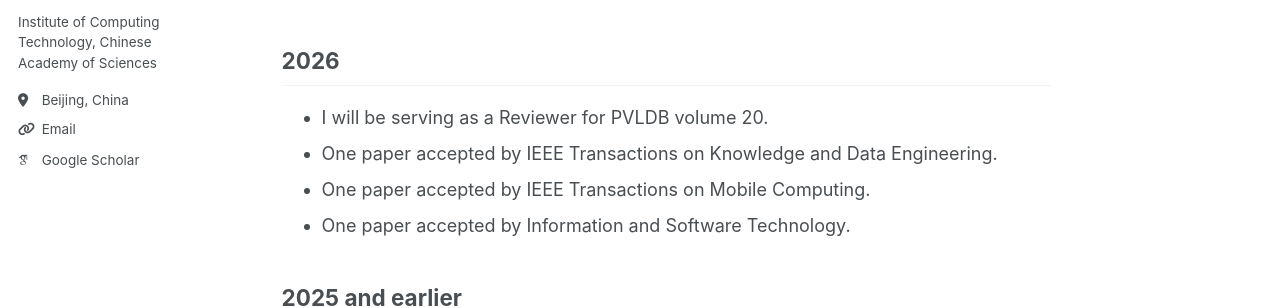
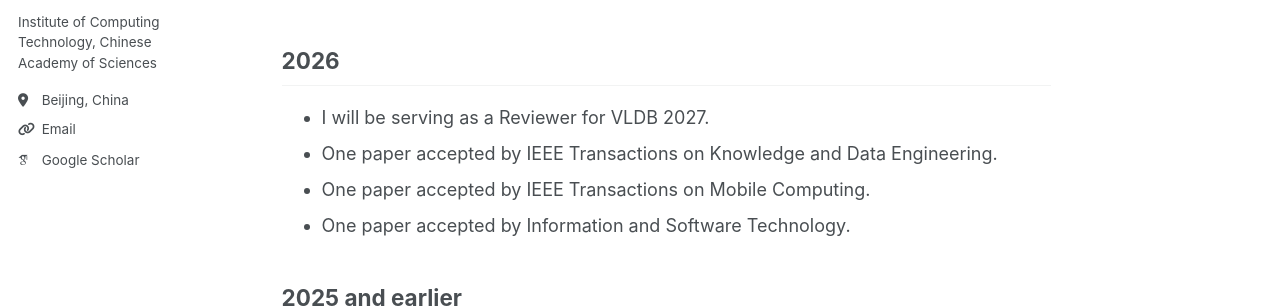
Before and after one commit to BotaoPENG/botaopeng.github.io, a Jekyll site: the page built from _pages/about.md, in a window 1280 px wide and 900 px high. Shown: the part 310-618 px from the top of the window. Built offline with Jekyll 4.4.1, drawn with Linux system fonts in a browser that asks for light colours; some web fonts are replaced.

Commit message:
Update about.md

```diff
--- a/_pages/about.md
+++ b/_pages/about.md
@@ -11,7 +11,7 @@ I am an Associate Professor at the Institute of Computing Technology, Chinese Ac
 # News {#news}
 
 ## 2026
-- I will be serving as a Reviewer for PVLDB volume 20.
+- I will be serving as a Reviewer for VLDB 2027.
 - One paper accepted by IEEE Transactions on Knowledge and Data Engineering.
 - One paper accepted by IEEE Transactions on Mobile Computing.
 - One paper accepted by Information and Software Technology.
```
